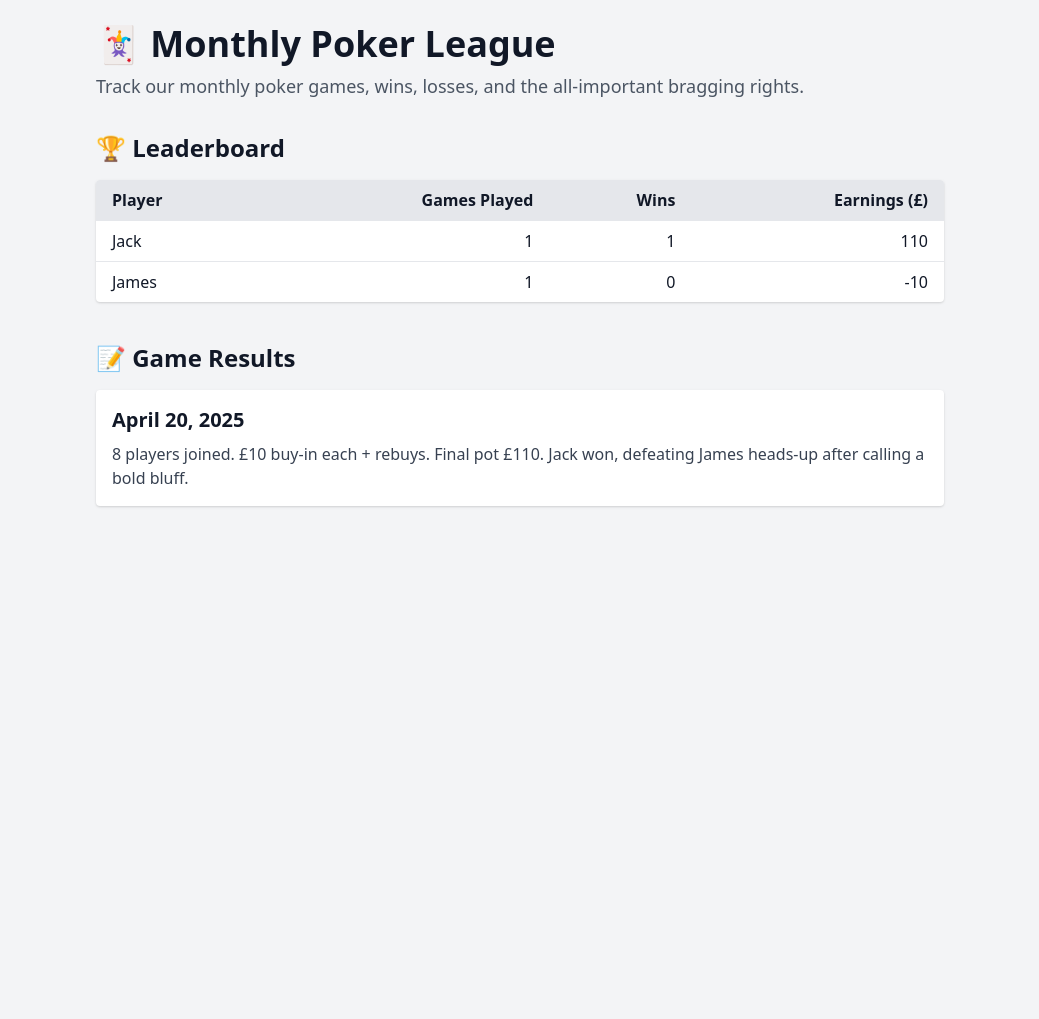
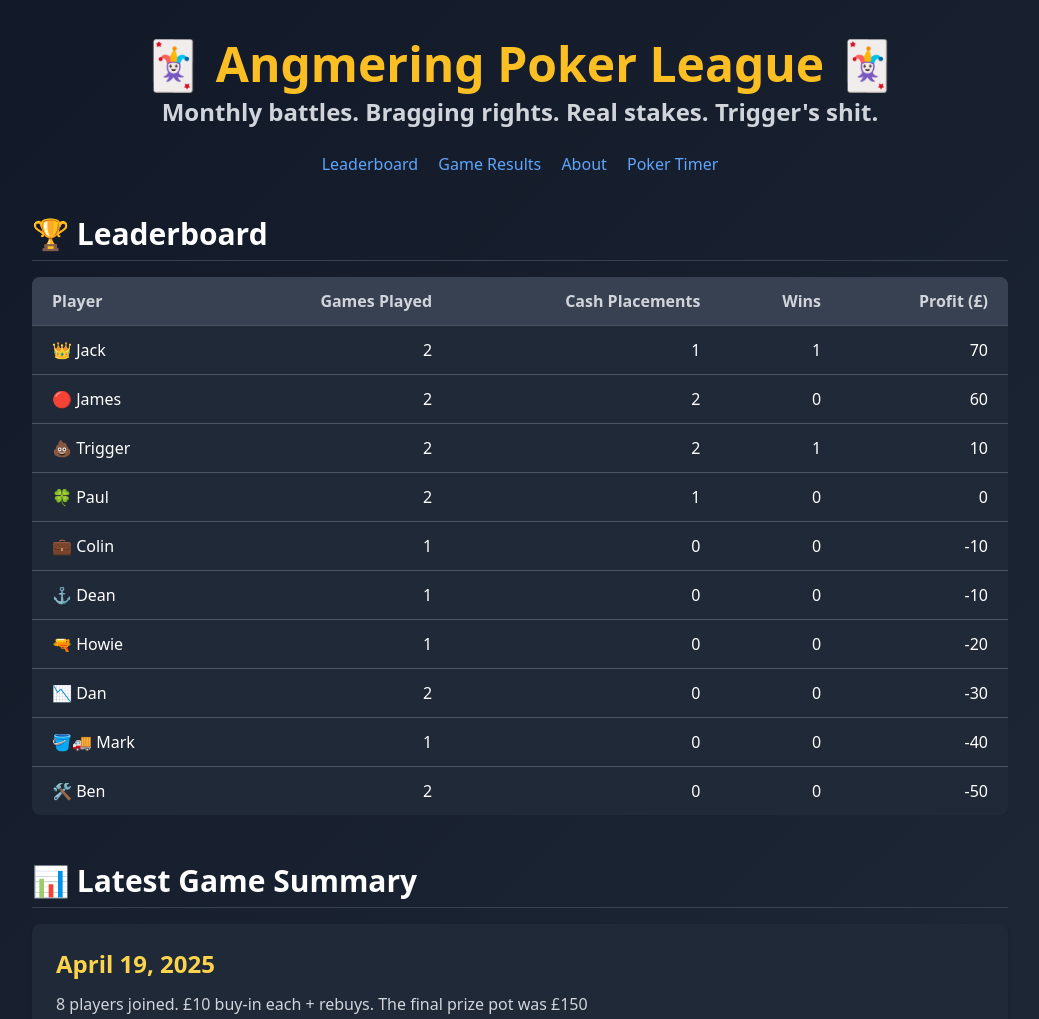
Before and after one commit to witchell-software/angmering-poker-league, a plain HTML site: page index.html in a window 1280 px wide. Shown: the top 1019 px of the page, without its empty margins (120-1159 px from the left). Before the commit the page ends 800 px from the top, so only its background shows below. Drawn offline with nearby package versions, Linux system fonts and the light colour scheme.

Commit message:
Added in first set of updates and pages. Would ideally like to add more pictures, and also update the sounds for the poker timer.

```diff
--- a/index.html
+++ b/index.html
@@ -4,51 +4,138 @@
 <head>
   <meta charset="UTF-8" />
   <meta name="viewport" content="width=device-width, initial-scale=1.0" />
-  <title>Poker League</title>
+  <title>Angmering Poker League</title>
   <link href="https://cdn.jsdelivr.net/npm/tailwindcss@2.2.19/dist/tailwind.min.css" rel="stylesheet">
 </head>
-<body class="bg-gray-100 text-gray-900 font-sans">
-  <div class="max-w-4xl mx-auto p-6">
-    <header class="mb-8">
-      <h1 class="text-4xl font-bold mb-2">🃏 Monthly Poker League</h1>
-      <p class="text-lg text-gray-600">Track our monthly poker games, wins, losses, and the all-important bragging rights.</p>
+<body class="bg-gradient-to-br from-gray-900 to-gray-800 text-white font-sans min-h-screen">
+  <div class="max-w-5xl mx-auto px-6 py-10">
+    <header class="mb-10 text-center">
+      <h1 class="text-5xl font-extrabold text-yellow-400 mb-2">🃏 Angmering Poker League 🃏</h1>
+      <h2 class="text-2xl font-semibold text-gray-300 mb-4">Monthly battles. Bragging rights. Real stakes. Trigger's shit.</h2>
+      <nav class="mt-6 space-x-4">
+        <a href="index.html" class="text-blue-400 hover:underline">Leaderboard</a>
+        <a href="results.html" class="text-blue-400 hover:underline">Game Results</a>
+        <a href="about.html" class="text-blue-400 hover:underline">About</a>
+        <a href="timer.html" class="text-blue-400 hover:underline">Poker Timer</a>
+      </nav>
     </header>
 
-    <section class="mb-10">
-      <h2 class="text-2xl font-semibold mb-4">🏆 Leaderboard</h2>
-      <table class="w-full bg-white shadow rounded overflow-hidden">
-        <thead class="bg-gray-200">
+
+    <section class="mb-12">
+      <h2 class="text-3xl font-bold mb-4 border-b border-gray-700 pb-2">🏆 Leaderboard</h2>
+      <div class="overflow-x-auto">
+        <table class="min-w-full bg-gray-800 shadow-md rounded-lg overflow-hidden">
+          <thead class="bg-gray-700 text-gray-300">
             <tr>
-            <th class="py-2 px-4 text-left">Player</th>
-            <th class="py-2 px-4 text-right">Games Played</th>
-            <th class="py-2 px-4 text-right">Wins</th>
-            <th class="py-2 px-4 text-right">Earnings (£)</th>
+              <th class="py-3 px-5 text-left">Player</th>
+              <th class="py-3 px-5 text-right">Games Played</th>
+              <th class="py-3 px-5 text-right">Cash Placements</th>
+              <th class="py-3 px-5 text-right">Wins</th>
+              <th class="py-3 px-5 text-right">Profit (£)</th>
             </tr>
           </thead>
-        <tbody>
-          <tr class="border-t">
-            <td class="py-2 px-4">Jack</td>
-            <td class="py-2 px-4 text-right">1</td>
-            <td class="py-2 px-4 text-right">1</td>
-            <td class="py-2 px-4 text-right">110</td>
+          <tbody id="leaderboard-body" class="text-white">
+            <tr class="border-t border-gray-600">
+              <td class="py-3 px-5">👑 Jack</td>
+              <td class="py-3 px-5 text-right">2</td>
+              <td class="py-3 px-5 text-right">1</td>
+              <td class="py-3 px-5 text-right">1</td>
+              <td class="py-3 px-5 text-right">70</td>
             </tr>
-          <tr class="border-t">
-            <td class="py-2 px-4">James</td>
-            <td class="py-2 px-4 text-right">1</td>
-            <td class="py-2 px-4 text-right">0</td>
-            <td class="py-2 px-4 text-right">-10</td>
+            <tr class="border-t border-gray-600">
+              <td class="py-3 px-5">🔴 James</td>
+              <td class="py-3 px-5 text-right">2</td>
+              <td class="py-3 px-5 text-right">2</td>
+              <td class="py-3 px-5 text-right">0</td>
+              <td class="py-3 px-5 text-right">60</td>
+            </tr>
+            <tr class="border-t border-gray-600">
+              <td class="py-3 px-5">💩 Trigger</td>
+              <td class="py-3 px-5 text-right">2</td>
+              <td class="py-3 px-5 text-right">2</td>
+              <td class="py-3 px-5 text-right">1</td>
+              <td class="py-3 px-5 text-right">10</td>
+            </tr>
+            <tr class="border-t border-gray-600">
+              <td class="py-3 px-5">🍀 Paul</td>
+              <td class="py-3 px-5 text-right">2</td>
+              <td class="py-3 px-5 text-right">1</td>
+              <td class="py-3 px-5 text-right">0</td>
+              <td class="py-3 px-5 text-right">0</td>
+            </tr>
+            <tr class="border-t border-gray-600">
+              <td class="py-3 px-5">💼 Colin</td>
+              <td class="py-3 px-5 text-right">1</td>
+              <td class="py-3 px-5 text-right">0</td>
+              <td class="py-3 px-5 text-right">0</td>
+              <td class="py-3 px-5 text-right">-10</td>
+            </tr>
+            <tr class="border-t border-gray-600">
+              <td class="py-3 px-5">⚓ Dean</td>
+              <td class="py-3 px-5 text-right">1</td>
+              <td class="py-3 px-5 text-right">0</td>
+              <td class="py-3 px-5 text-right">0</td>
+              <td class="py-3 px-5 text-right">-10</td>
+            </tr>
+            <tr class="border-t border-gray-600">
+              <td class="py-3 px-5">🔫 Howie</td>
+              <td class="py-3 px-5 text-right">1</td>
+              <td class="py-3 px-5 text-right">0</td>
+              <td class="py-3 px-5 text-right">0</td>
+              <td class="py-3 px-5 text-right">-20</td>
+            </tr>
+            <tr class="border-t border-gray-600">
+              <td class="py-3 px-5">📉 Dan</td>
+              <td class="py-3 px-5 text-right">2</td>
+              <td class="py-3 px-5 text-right">0</td>
+              <td class="py-3 px-5 text-right">0</td>
+              <td class="py-3 px-5 text-right">-30</td>
+            </tr>
+            <tr class="border-t border-gray-600">
+              <td class="py-3 px-5">🪣🚚 Mark</td>
+              <td class="py-3 px-5 text-right">1</td>
+              <td class="py-3 px-5 text-right">0</td>
+              <td class="py-3 px-5 text-right">0</td>
+              <td class="py-3 px-5 text-right">-40</td>
+            </tr>
+            <tr class="border-t border-gray-600">
+              <td class="py-3 px-5">🛠️ Ben</td>
+              <td class="py-3 px-5 text-right">2</td>
+              <td class="py-3 px-5 text-right">0</td>
+              <td class="py-3 px-5 text-right">0</td>
+              <td class="py-3 px-5 text-right">-50</td>
             </tr>
           </tbody>
         </table>
+      </div>
     </section>
 
     <section>
-      <h2 class="text-2xl font-semibold mb-4">📝 Game Results</h2>
-      <article class="bg-white shadow rounded p-4 mb-4">
-        <h3 class="text-xl font-bold">April 20, 2025</h3>
-        <p class="text-gray-700 mt-2">8 players joined. £10 buy-in each + rebuys. Final pot £110. Jack won, defeating James heads-up after calling a bold bluff.</p>
+      <h2 class="text-3xl font-bold mb-4 border-b border-gray-700 pb-2">📊 Latest Game Summary</h2>
+      <article class="bg-gray-800 p-6 rounded-lg shadow-md mb-6">
+        <h3 class="text-2xl font-semibold text-yellow-300">April 19, 2025</h3>
+        <p class="text-gray-300 mt-3">8 players joined. £10 buy-in each + rebuys. The final prize pot was £150</p>
+        <p class="text-gray-300 mt-3">Two new faces as Mark and Dean made their first apperance. Hand of the game was a double knockout from Ben who was all in pre flop with queen-9 of Diamonds. Triggers hand was sunk and he was very tilted</p>
+        <p class="text-gray-300">Final two places were Jack and James, who agreed to a 60-40 split and to play for the remaining 50, with Jack taking the extra 10 due to having double the chips.</p>
+        <p class="text-gray-300">Winner: <strong>Jack</strong> – Defeated James heads-up after calling a bold bluff with pocket tens on a flop of 5♠️ 5♣️ 4♠️. The board did not improve James hand who was bluffing with 8♥️ 6♠️</p>
       </article>
     </section>
   </div>
+  <script>
+    // Get the table body and rows
+    const tbody = document.getElementById('leaderboard-body');
+    const rows = Array.from(tbody.querySelectorAll('tr'));
+
+    // Sort rows by the Profit column (5th column, index 4)
+    rows.sort((a, b) => {
+      const profitA = parseInt(a.children[4].textContent.trim());
+      const profitB = parseInt(b.children[4].textContent.trim());
+      return profitB - profitA; // Descending
+    });
+
+    // Clear current table and re-append sorted rows
+    tbody.innerHTML = '';
+    rows.forEach(row => tbody.appendChild(row));
+  </script>
 </body>
 </html>
```
Lines whose indentation alone changed are shown as unchanged.
